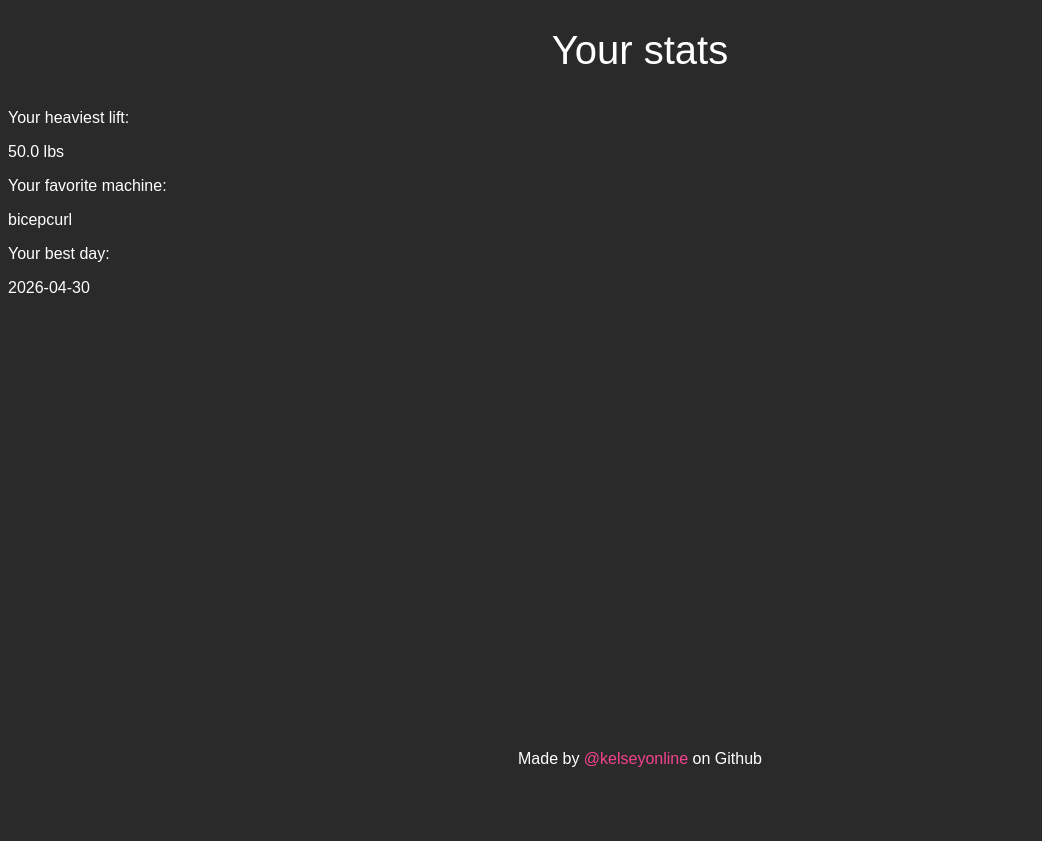
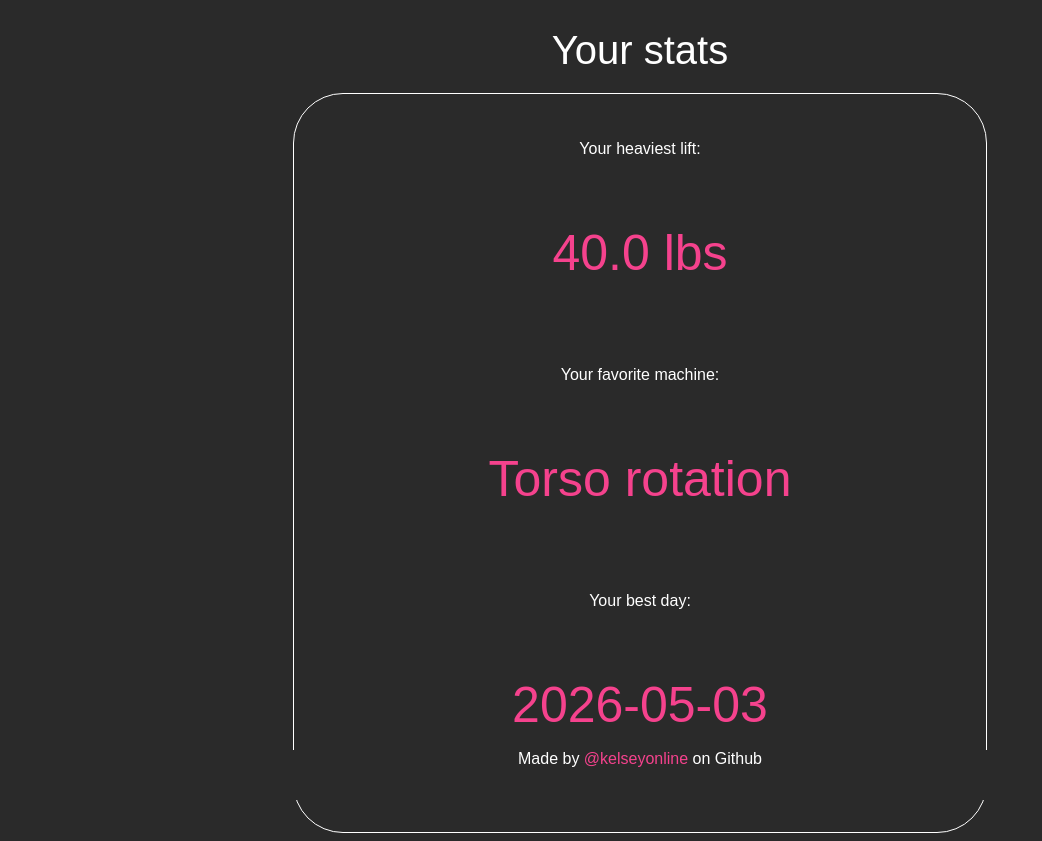
Before and after one commit to kelseyonline/final-project, a Flask app: page /stats in a window 1280 px wide. Shown: the whole page, without its empty margins (0-1042 px from the left). Before the commit the page ends 767 px from the top, so only its background shows below. Run offline with Flask 3, Linux system fonts and the light colour scheme; some libraries are stand-ins or nearby versions; some web fonts are replaced.

Commit message:
Adjust styling of stats page and text inputs

```diff
--- a/data.csv
+++ b/data.csv
@@ -1,12 +1,4 @@
 
-2026-04-30,back,lat-pulldown,30,12
-2026-04-30,chest,chest-press,50,12
-2026-04-30,arms,bicepcurl,48,12
-2026-04-30,arms,bicepcurl,48,12
-2026-04-30,arms,bicepcurl,12,12
-2026-04-30,arms,bicepcurl,12,12
-2026-04-30,arms,bicepcurl,30,12
-2026-04-30,arms,bicepcurl,30,12
-2026-04-30,arms,bicepcurl,30,12
-2026-04-30,arms,bicepcurl,30,12
-2026-05-03,back,lat-pulldown,40,12
+2026-05-03,abs,Torso rotation,20,12
+2026-05-03,back,Lat pulldown,40,12
+2026-05-03,arms,Bicep curl,40,20
--- a/static/styles.css
+++ b/static/styles.css
@@ -220,3 +220,21 @@ form > input {
     background:rgb(252, 231, 240);
     text-decoration: none;
 }
+
+#stats-wrapper {
+    border: 1px solid white;
+    border-radius: 50px;
+    width: 50%;
+    padding: 30px;
+    display: flex;
+    flex-direction: column;
+    justify-content: center;
+    align-items: center;
+    margin: 0 auto;
+}
+
+.stat {
+    color:rgb(245, 66, 141);
+    font-size: 50px;
+    font-style: bold;
+}
--- a/templates/stats.html
+++ b/templates/stats.html
@@ -13,11 +13,14 @@
     <header id="track-header">Your stats</header>
     <div id="stats-wrapper">
         <p id="heaviest-label">Your heaviest lift: </p>
-        <p id="heaviest">{{ max_weight }} lbs</p>
+        <p id="heaviest" class="stat">{{ max_weight }} lbs</p>
+        <br>
         <p id="favorite-machine-label">Your favorite machine: </p>
-        <p id="favorite-machine">{{ most_used_machine }}</p>
+        <p id="favorite-machine" class="stat">{{ most_used_machine }}</p>
+        <br>
         <p id="best-day-label">Your best day: </p>
-        <p id="best-day">{{ most_common_day }}</p>
+        <p id="best-day" class="stat">{{ most_common_day }}</p>
+        <br>
     </div>
     <footer>Made by <a href="https://github.com/kelseyonline">@kelseyonline</a> on Github</footer>
 </body>
```
Also changed, not shown: templates/track.html (+9 -9 lines).
